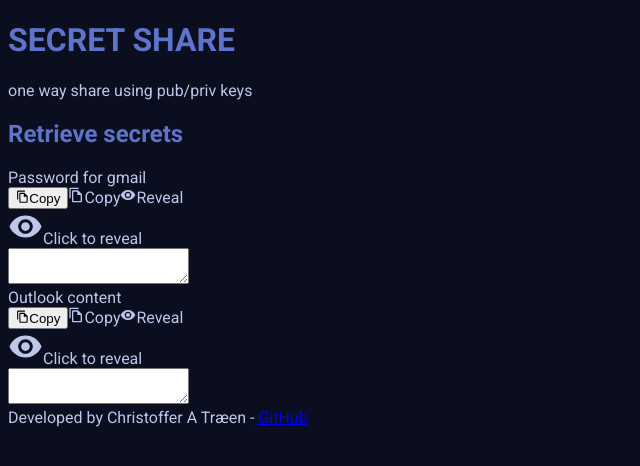
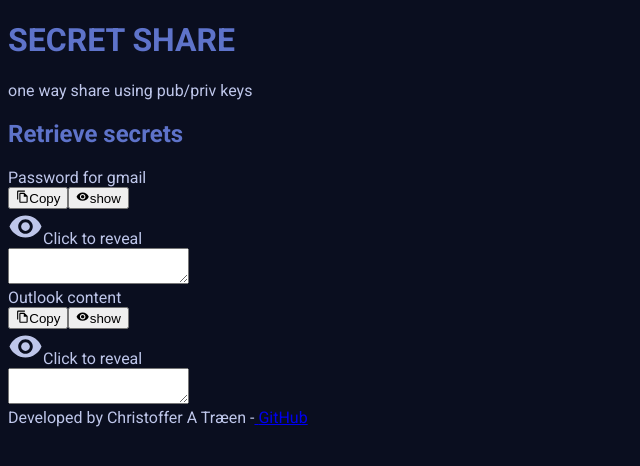
Before and after one commit to freshfish70/secret-share, a React (Vite) app in the folder frontend/: page /retrieve/1 in a window 1280 px wide. Shown: the top 466 px of the page, without its empty margins (0-640 px from the left). Built offline with nearby package versions, Linux system fonts and the light colour scheme.

Commit message:
Refactor secret revealer

```diff
--- a/frontend/src/containers/SecretRevealer.tsx
+++ b/frontend/src/containers/SecretRevealer.tsx
@@ -1,4 +1,4 @@
-import { FileCopyOutlined, RemoveRedEye, Visibility, VisibilityOff } from '@material-ui/icons'
+import { FileCopyOutlined, Visibility, VisibilityOff } from '@material-ui/icons'
 import React, { useState } from 'react'
 import TextIconAction from '../components/TextIconAction'
 
@@ -18,40 +18,31 @@ export default function SecretRevealer({ title, content }: SecretRevealerProps)
         </div>
         <div className='flex justify-center items-center'>
           <TextIconAction Icon={FileCopyOutlined} text={'Copy'} action={() => {}} />
-          <FileCopyOutlined fontSize='inherit' className='mr-1' />
-          <span className='text-xs mr-3 text-chambray-500 hover:text-chambray-400 transition-colors cursor-pointer'>
-            Copy
-          </span>
-          <span className='text-xs mr-1 text-chambray-500 hover:text-chambray-400 transition-colors cursor-pointer'>
-            {contentHidden ? (
-              <>
-                <Visibility fontSize='inherit' className='mr-2' />
-                Reveal
-              </>
-            ) : (
-              <>
-                <VisibilityOff fontSize='inherit' className='mr-2' />
-                Hide
-              </>
-            )}
-          </span>
+          <TextIconAction
+            Icon={contentHidden ? Visibility : VisibilityOff}
+            text={contentHidden ? 'show' : 'hide'}
+            action={() => {
+              setContentHidden(!contentHidden)
+            }}
+          />
         </div>
       </div>
-      <div className='min-w-full min-h-full relative'>
-        {contentHidden ? (
+      <div className='min-w-full min-h-full relative transition-all overflow-hidden'>
         <div
           onClick={() => setContentHidden(false)}
-            className='min-w-full min-h-full absolute flex flex-col justify-center items-center cursor-pointer hover:text-chambray-400 text-chambray-500 transition-colors'
+          className={`${
+            contentHidden ? '' : 'opacity-0 -mt-40'
+          } min-w-full min-h-full absolute flex flex-col justify-center items-center cursor-pointer hover:text-chambray-400 text-chambray-500 transition-all`}
         >
           <Visibility className='text-xs' fontSize='large' />
           <span className='text-xs'>Click to reveal</span>
         </div>
-        ) : (
-          <></>
-        )}
         <textarea
           value={contentHidden ? '' : content}
-          className='min-w-full rounded-md h-28 bg-chambray-900 text-chambray-200 p-3 text-xs bg-opacity-30 focus:outline-none shadow-lg placeholder-chambray-600'
+          readOnly={true}
+          className={`${
+            contentHidden ? 'text-opacity-0' : 'text-opacity-100'
+          } transition-all min-w-full rounded-md h-28 bg-chambray-900 text-chambray-200 p-3 text-xs bg-opacity-30 focus:outline-none shadow-lg placeholder-chambray-600`}
         ></textarea>
       </div>
     </section>
```
Lines whose indentation alone changed are shown as unchanged.
